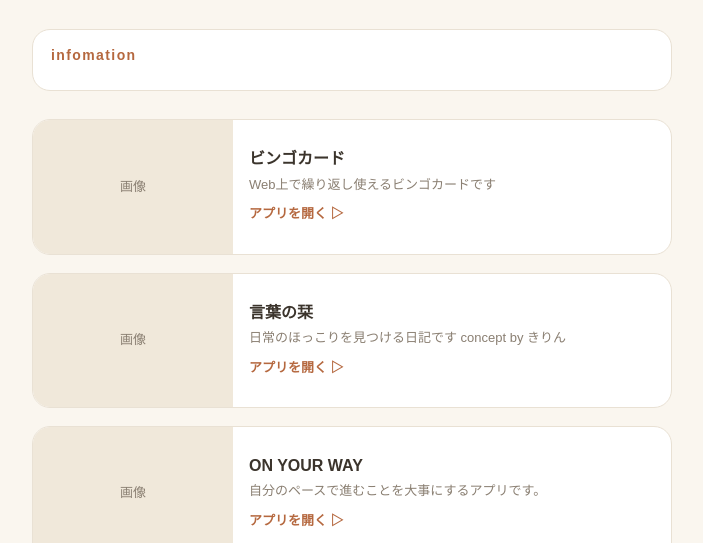
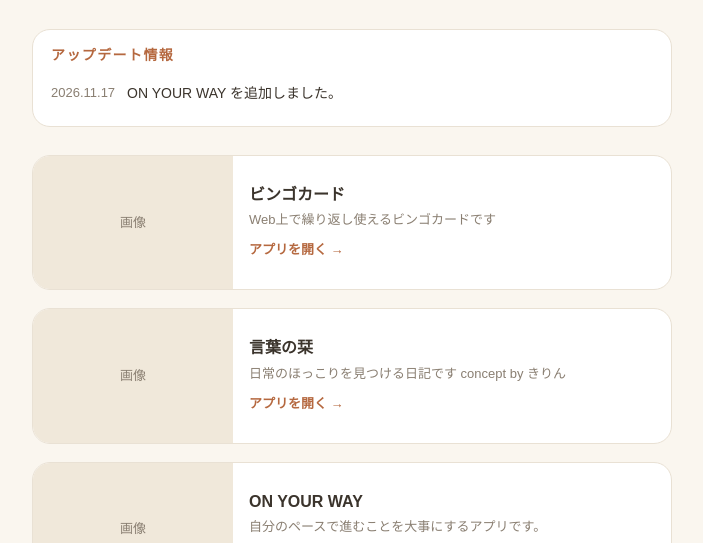
Before and after one commit to emptycan31/link, a plain HTML site: page index.html in a window 1280 px wide. Shown: the part 246-789 px from the top of the page, without its empty margins (288-991 px from the left). Drawn offline with Linux system fonts and the light colour scheme.

Commit message:
Update section headings and news items

```diff
--- a/index.html
+++ b/index.html
@@ -83,11 +83,13 @@ footer { margin-top: 36px; text-align: center; color: var(--muted); font-size: 1
     <p class="lead">日々の暮らしをちょっと良くしてみませんか。</p>
   </header>
 
- <section class="news" id="news">
-    <h2>infomation</h2>
+  <section class="news" id="news">
+    <h2>アップデート情報</h2>
     <ul id="newsList"></ul>
   </section>
+
   <div class="list" id="list"></div>
+
   <footer>© 暮らしのなかに</footer>
 </main>
 
@@ -97,9 +99,11 @@ var LOGO_SRC = "";
 
 // ▼ アップデート情報は、新しいものを上にして1件ずつ追記します（空にすると欄ごと非表示）
 var UPDATES = [
-  { date: "2026.11.17", text: "ビンゴカードを追加しました。" }
+  { date: "2026.11.17", text: "ON YOUR WAY を追加しました。" }
 ];
 
+// ▼ アプリを追加するときは、下の配列に1件ずつ追記します
+//   image は画像の data URI（空なら仮の画像枠が表示されます）
 // ▼ アプリを追加するときは、下の配列に1件ずつ追記します
 //   image は画像の data URI（空なら仮の画像枠が表示されます）
 var APPS = [
@@ -161,7 +165,8 @@ var APPS = [
     var li = document.createElement("img");
     li.src = LOGO_SRC; li.alt = "暮らしのなかに";
     logo.appendChild(li);
-    var newsList = document.getElementById("newsList");
+  }
+  var newsList = document.getElementById("newsList");
   if (!UPDATES.length) { document.getElementById("news").style.display = "none"; }
   UPDATES.forEach(function (u) {
     var li = document.createElement("li");
@@ -170,7 +175,6 @@ var APPS = [
     li.appendChild(tm); li.appendChild(sp);
     newsList.appendChild(li);
   });
-  }
   var list = document.getElementById("list");
   APPS.forEach(function (app) {
     var a = document.createElement("a");
@@ -188,7 +192,7 @@ var APPS = [
     b.className = "body";
     var n = document.createElement("h2"); n.className = "name"; n.textContent = app.name;
     var d = document.createElement("p"); d.className = "desc"; d.textContent = app.desc;
-    var g = document.createElement("span"); g.className = "go"; g.textContent = "アプリを開く ▷";
+    var g = document.createElement("span"); g.className = "go"; g.textContent = "アプリを開く →";
     b.appendChild(n); b.appendChild(d); b.appendChild(g);
 
     a.appendChild(t); a.appendChild(b);
```
